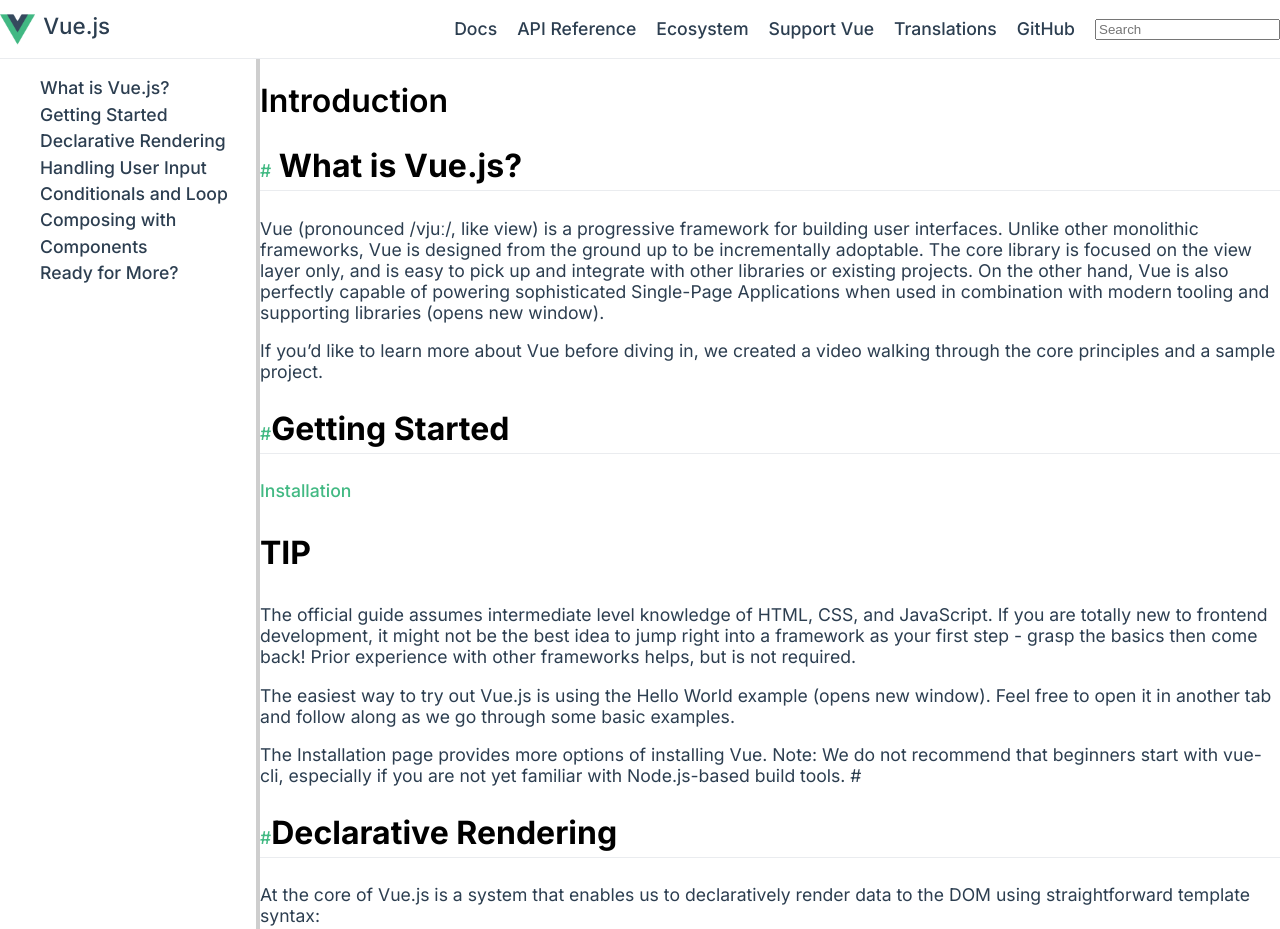
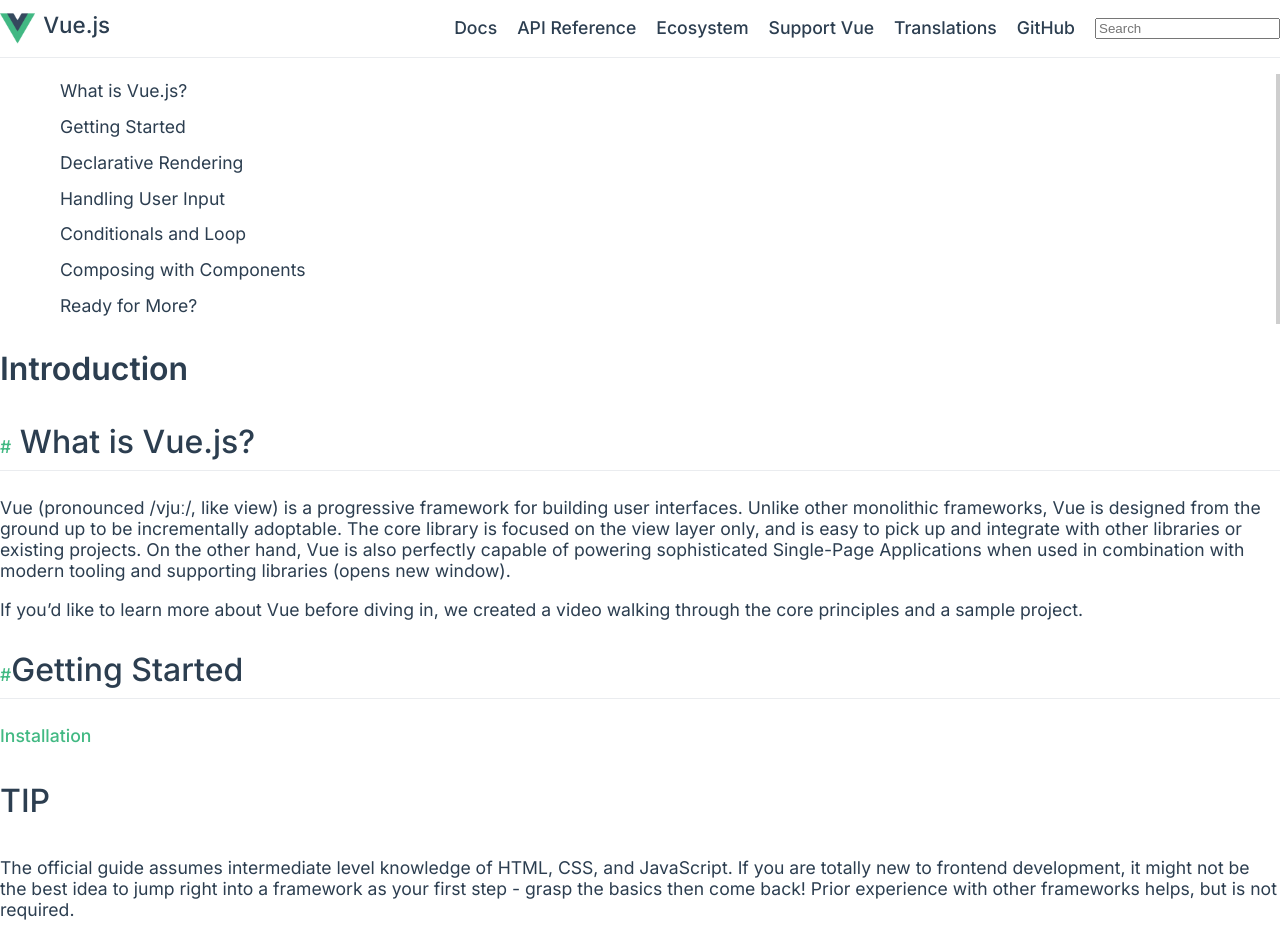
Before and after one commit to ashx3s/vue-clone-demo, a plain HTML site: page index.html in a window 1280 px wide. Shown: the top 929 px of the page. Drawn offline with Linux system fonts and the light colour scheme.

Commit message:
Prepared to refactor into grid

```diff
--- a/assets/css/fonts.css
+++ b/assets/css/fonts.css
@@ -7,7 +7,9 @@ li {
   font-family: "Inter", sans-serif;
 }
 
-h1 h2 h3 {
+h1,
+h2,
+h3 {
   font-weight: 500;
   line-height: 1.45;
   color: #2c3e50;
@@ -53,9 +55,12 @@ a {
   text-decoration: none;
   font-weight: 500;
 }
-ul {
-  line-height: 1.5;
+.side-bar a {
+  display: inline-block;
+  font-weight: 400;
+  padding: 0.35rem 1rem 0.35rem 1.25rem;
 }
 ul {
+  line-height: 1.4;
   list-style-type: none;
 }
--- a/assets/css/style.css
+++ b/assets/css/style.css
@@ -7,7 +7,9 @@ black: #222222
 grey: #f8f8f8
 aqua: #42b883
 */
-
+* {
+  box-sizing: border-box;
+}
 body {
   margin: 0;
   background-color: #ffffff;
--- a/index.html
+++ b/index.html
@@ -17,6 +17,8 @@
 </head>
 
 <body>
+
+  <div class="wrapper">
     <!--Header-->
     <header class="site-header">
       <a href="v3.vuejs.org" class="vue-logo">
@@ -38,7 +40,6 @@
         </div>
       </nav>
     </header>
-  <div class="container">
     <!--Aside-->
     <aside class="side-bar">
       <nav class="page-nav">
```
Lines whose indentation alone changed are shown as unchanged.
